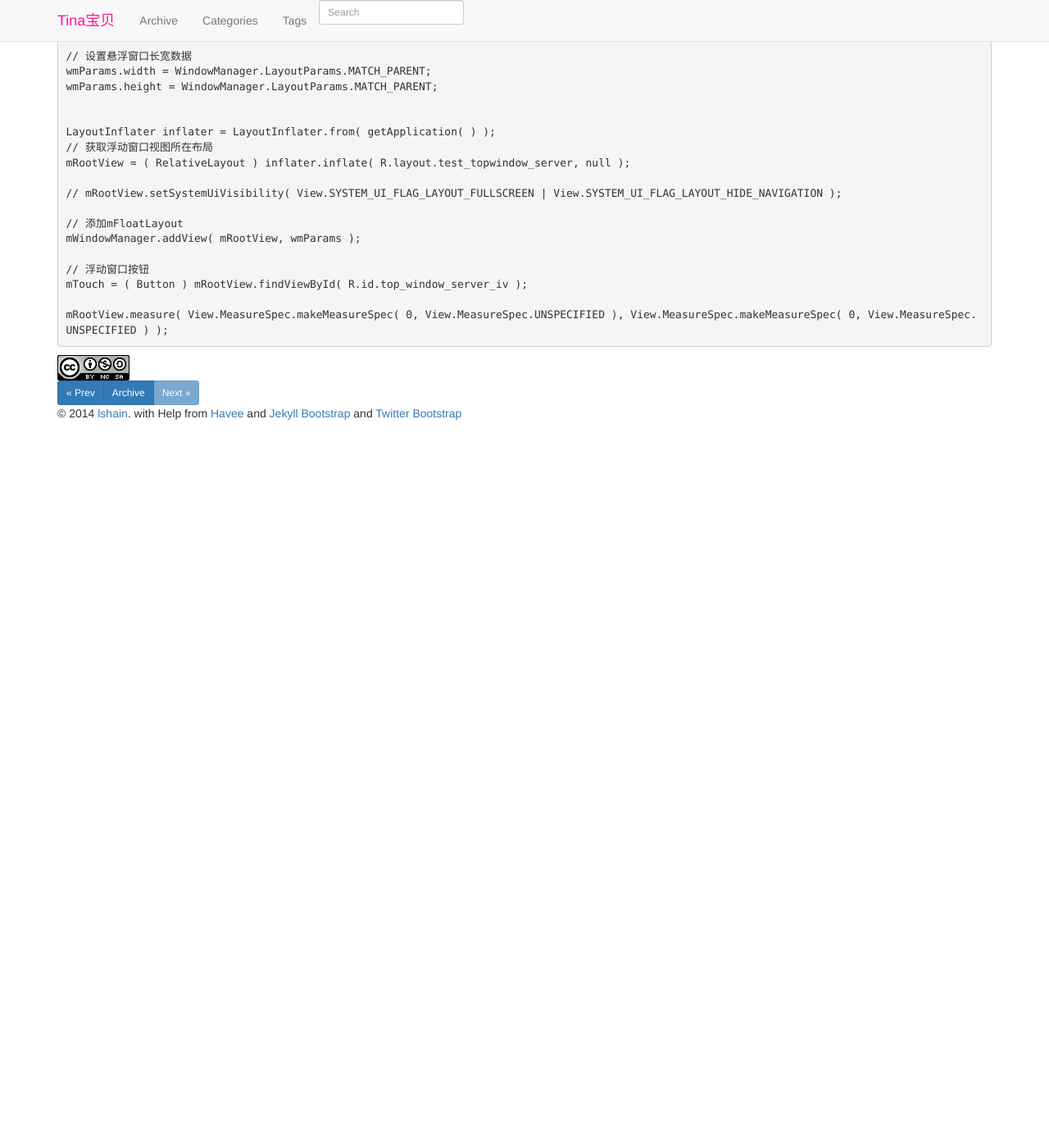
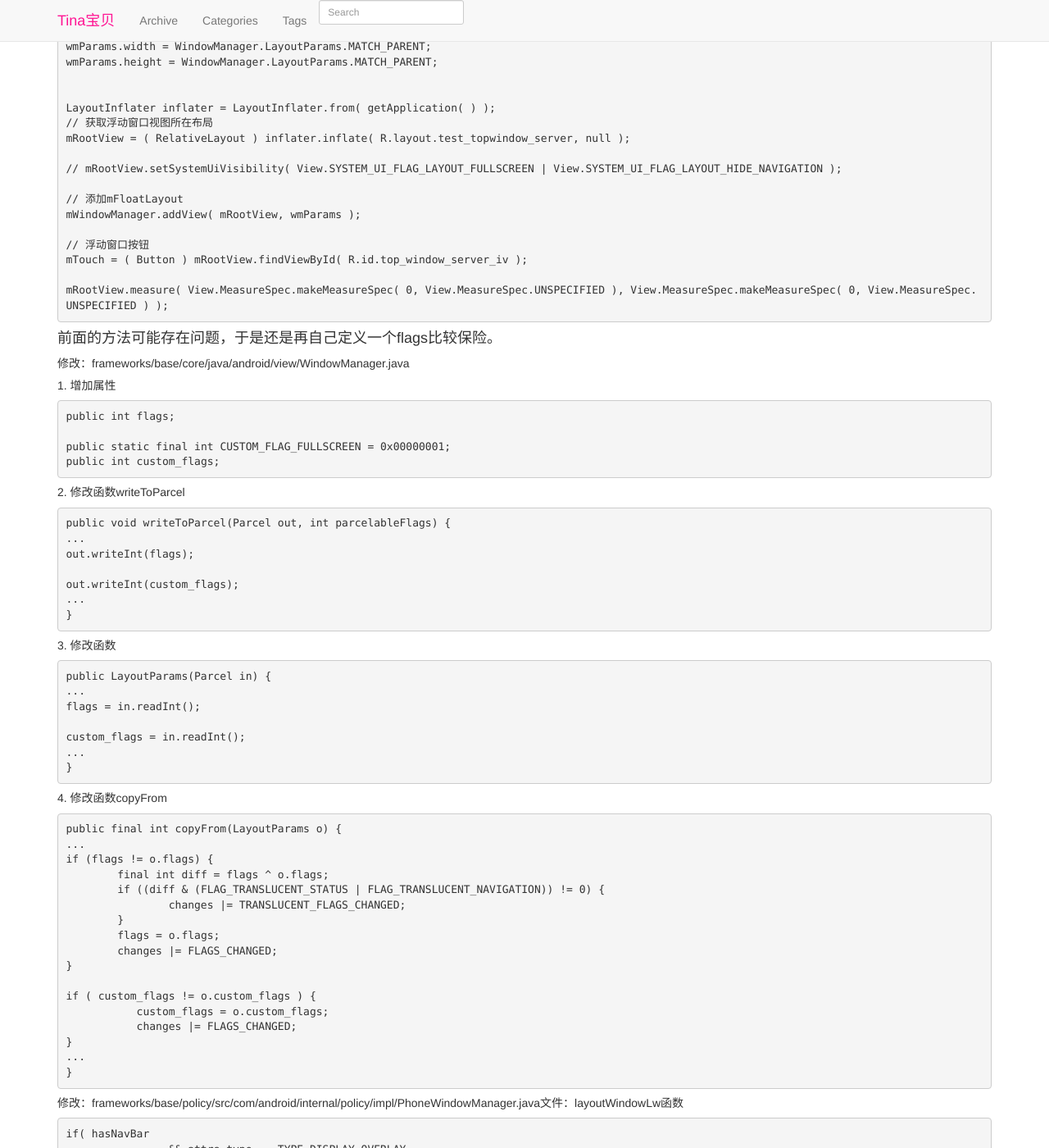
Before and after one commit to lshain/lshain.github.com, a Jekyll site: the page built from _posts/2014-07-14-android4.4增加可全屏显示的窗口.md, in a window 1280 px wide and 1400 px high, scrolled down 1337 px. Shown: the whole window at 82% size. Built offline with Jekyll 4.4.1, drawn with Linux system fonts in a browser that asks for light colours; nearby versions of some CDN libraries; Markdown is read by kramdown in place of the engine named in the settings; comment, search, counter and statistics services are not loaded; before the commit the page ends 1861 px from its top, so only the background shows below that; some of the changed text lies outside the part shown.

Commit message:
update 2014-07-14-android4.4增加可全屏显示的窗口

```diff
--- a/_posts/2014-07-14-android4.4增加可全屏显示的窗口.md
+++ b/_posts/2014-07-14-android4.4增加可全屏显示的窗口.md
@@ -8,7 +8,7 @@ tags: [全屏窗口]
 ---
 {% include JB/setup %}
 
-#android4.4 增加可全屏显示的窗口
+##android4.4 增加可全屏显示的窗口
 
 需要修改frameworks/base/policy/src/com/android/internal/policy/impl/PhoneWindowManager.java文件：layoutWindowLw函数
 不然不能覆盖底部虚拟按键。
@@ -37,7 +37,7 @@ else if (!isDefaultDisplay) {
 
 {% endhighlight %}
 
-##窗口创建代码：
+####窗口创建代码：
 {% highlight java %}
 wmParams = new WindowManager.LayoutParams( );
 
@@ -88,3 +88,97 @@ mTouch = ( Button ) mRootView.findViewById( R.id.top_window_server_iv );
 
 mRootView.measure( View.MeasureSpec.makeMeasureSpec( 0, View.MeasureSpec.UNSPECIFIED ), View.MeasureSpec.makeMeasureSpec( 0, View.MeasureSpec.UNSPECIFIED ) );
 {% endhighlight %}
+
+####前面的方法可能存在问题，于是还是再自己定义一个flags比较保险。
+修改：frameworks/base/core/java/android/view/WindowManager.java
+
+#####1. 增加属性
+
+{% highlight java %}
+
+public int flags;
+
+public static final int CUSTOM_FLAG_FULLSCREEN = 0x00000001;
+public int custom_flags;
+
+{% endhighlight %}
+
+#####2. 修改函数writeToParcel
+
+{% highlight java %}
+
+public void writeToParcel(Parcel out, int parcelableFlags) {
+...
+out.writeInt(flags);
+
+out.writeInt(custom_flags);
+...
+}
+
+{% endhighlight %}
+
+#####3. 修改函数
+
+{% highlight java %}
+
+public LayoutParams(Parcel in) {
+...
+flags = in.readInt();
+
+custom_flags = in.readInt();
+...
+}
+
+{% endhighlight %}
+
+#####4. 修改函数copyFrom
+
+{% highlight java %}
+
+public final int copyFrom(LayoutParams o) {
+...
+if (flags != o.flags) {
+	final int diff = flags ^ o.flags;
+	if ((diff & (FLAG_TRANSLUCENT_STATUS | FLAG_TRANSLUCENT_NAVIGATION)) != 0) {
+		changes |= TRANSLUCENT_FLAGS_CHANGED;
+	}
+	flags = o.flags;
+	changes |= FLAGS_CHANGED;
+}
+
+if ( custom_flags != o.custom_flags ) {
+	   custom_flags = o.custom_flags;
+	   changes |= FLAGS_CHANGED;
+}
+...
+}
+
+{% endhighlight %}
+
+#####修改：frameworks/base/policy/src/com/android/internal/policy/impl/PhoneWindowManager.java文件：layoutWindowLw函数
+
+{% highlight java %}
+
+if( hasNavBar
+		&& attrs.type == TYPE_DISPLAY_OVERLAY
+		&& ( attrs.custom_flags & CUSTOM_FLAG_FULLSCREEN ) != 0 ) {
+
+
+		Slog.i(TAG, "TYPE_DISPLAY_OVERLAY....FULLSCREEN....");
+		pf.left = df.left = mOverscanScreenLeft;
+		pf.top = df.top = mOverscanScreenTop;
+		pf.right = df.right = mOverscanScreenLeft + mOverscanScreenWidth;
+		pf.bottom = df.bottom = mOverscanScreenTop + mOverscanScreenHeight;
+		of.left = mUnrestrictedScreenLeft;
+		of.top = mUnrestrictedScreenTop;
+		of.right = mUnrestrictedScreenLeft + mUnrestrictedScreenWidth;
+		of.bottom = mUnrestrictedScreenTop + mUnrestrictedScreenHeight;
+
+
+}
+else if (!isDefaultDisplay) {
+....
+....
+}
+
+{% endhighlight %}
```
